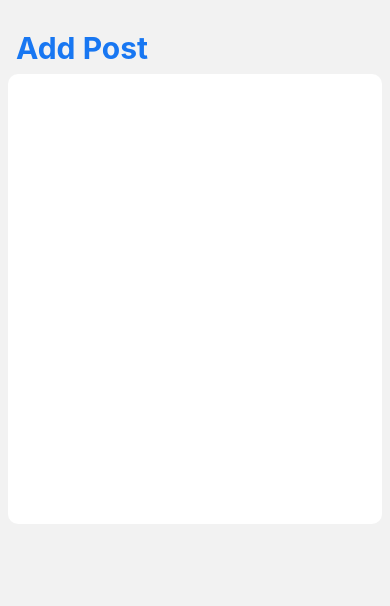
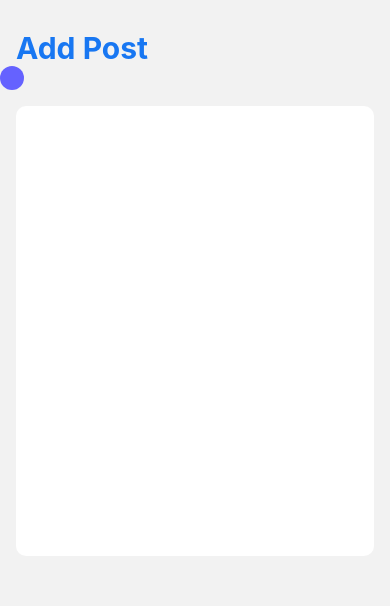
Before and after one commit to Group-15-2/imu, a React Native app: screen /AddPost in a window 390 px wide. Shown: the top 606 px of the page. Built offline with nearby package versions, Linux system fonts and the light colour scheme.

Commit message:
add post

```diff
--- a/Screens/Addpost.js
+++ b/Screens/Addpost.js
@@ -1,16 +1,43 @@
 import * as React from 'react';
-import { SectionList, Text, View } from 'react-native';
-import { addStyles } from '../styles/addstyle';
+import { SectionList, Text, View, StyleSheet, TouchableOpacity } from 'react-native';
+// import { addStyles } from '../styles/addstyle';
 
 export default function Addpost() {
   return (
-    <View >
+    <View>
       <Text style={addStyles.header}>
-          Add Post
+        Add Post
       </Text>
+      <TouchableOpacity>
+        <View style={{ width: 24, height: 24, borderRadius: 50, backgroundColor: '#6562FF', borderColor: '#fff' }}></View>
+      </TouchableOpacity>
+
       <View style={addStyles.card}>
 
       </View>
     </View>
   );
 }
+
+const addStyles = StyleSheet.create({
+
+  wrapper: {
+    marginLeft: 16,
+    paddingTop: 30
+  },
+
+  header: {
+    fontSize: 30,
+    fontWeight: 'bold',
+    marginLeft: 16,
+    paddingTop: 30,
+    color: '#1877F2',
+  },
+
+  card: {
+    backgroundColor: "#fff",
+    margin: 16,
+    borderRadius: 10,
+    height: 450,
+  },
+})
```
